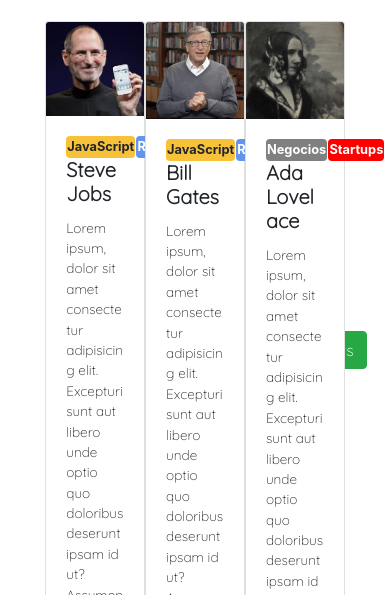
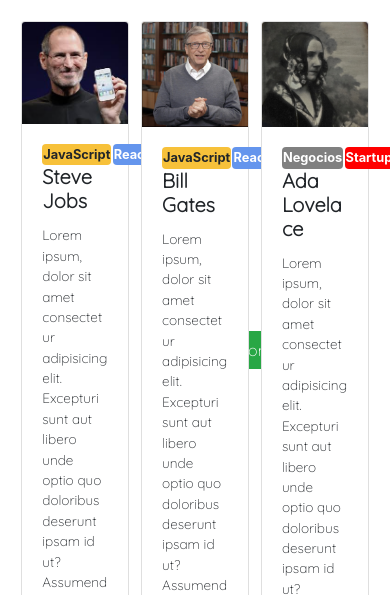
Before and after one commit to CamiBusico/Camila_PHP, a plain HTML site: page index.html in a window 390 px wide. Shown: the part 505-1100 px from the top of the page. Drawn offline with nearby package versions, Linux system fonts and the light colour scheme.

Commit message:
commit 6 query a partir 900px

```diff
--- a/index.html
+++ b/index.html
@@ -70,7 +70,7 @@
           </div>
 
           <div class="cardsOradores">
-                <div class="card" style="width: 20rem;">
+                <div class="card cardBody" >
                   <img src="images/steve.jpg" class="card-img-top" alt="...">
                   <div class="card-body">
                     <div class="lenguajes">
@@ -83,7 +83,7 @@
                   </div>
                 </div>
 
-                <div class="card" style="width: 20rem;">
+                <div class="card cardBody" >
                   <img src="images/bill.jpg" class="card-img-top" alt="...">
                   <div class="card-body">
                     <div class="lenguajes">
@@ -96,7 +96,7 @@
                   </div>
                 </div>
 
-                <div class="card" style="width: 20rem;">
+                <div class="card cardBody">
                   <img src="images/ada.jpeg" class="card-img-top" alt="...">
                   <div class="card-body">
                     <div class="lenguajes">
--- a/style.css
+++ b/style.css
@@ -102,6 +102,10 @@
     justify-content: space-around;
     margin-left: 10%;
     margin-right: 10%;
+}
+
+.cardBody{
+    width: 20rem;
 }
 
 .lenguajes{
@@ -267,3 +271,22 @@
 .flexFooter{
     justify-content: space-around;
 }
+
+
+@media only screen and (max-width:1200px){
+    .cardsOradores{
+        margin-left: 5%;
+        margin-right: 5%;
+    }
+}
+
+@media only screen and (max-width:900px){
+    .cardsOradores{
+        margin-left: 2%;
+        margin-right: 2%;
+    }
+
+    .cardBody{
+        width: 30%;
+    }
+}
```
